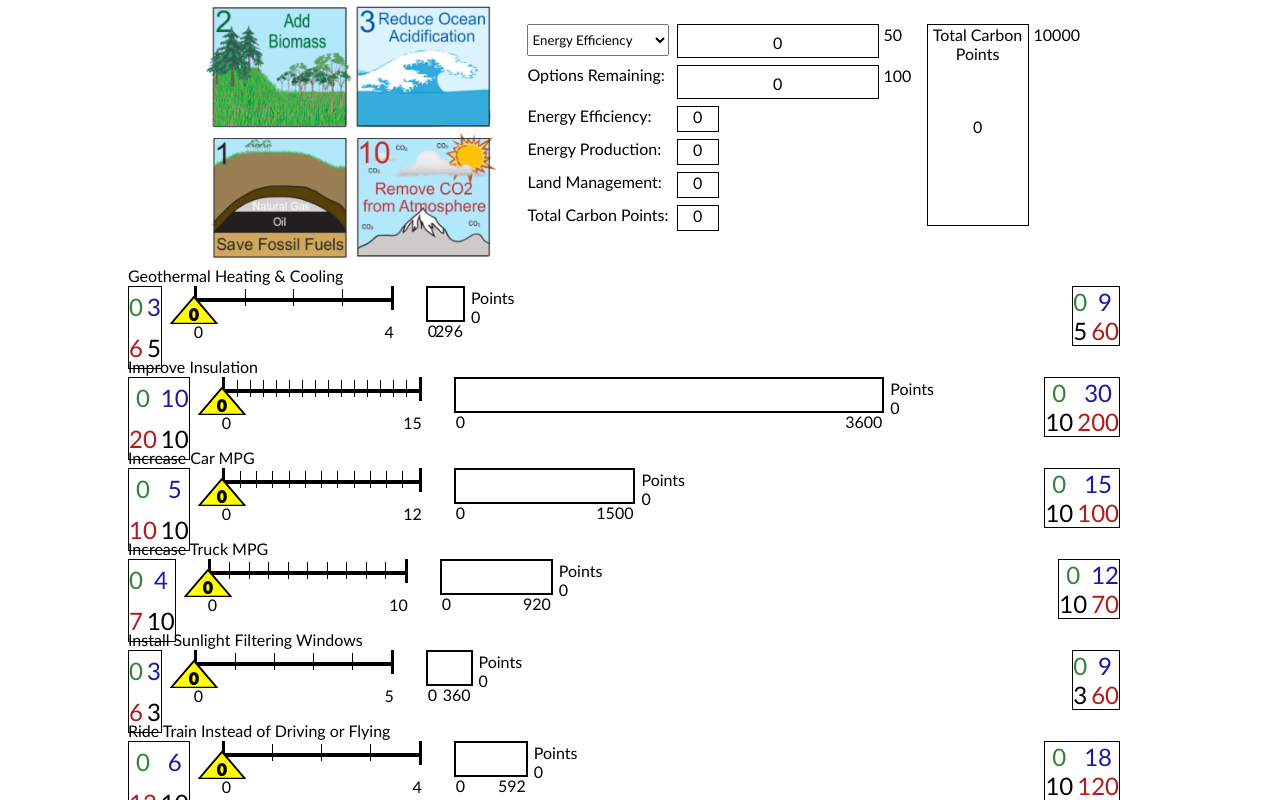
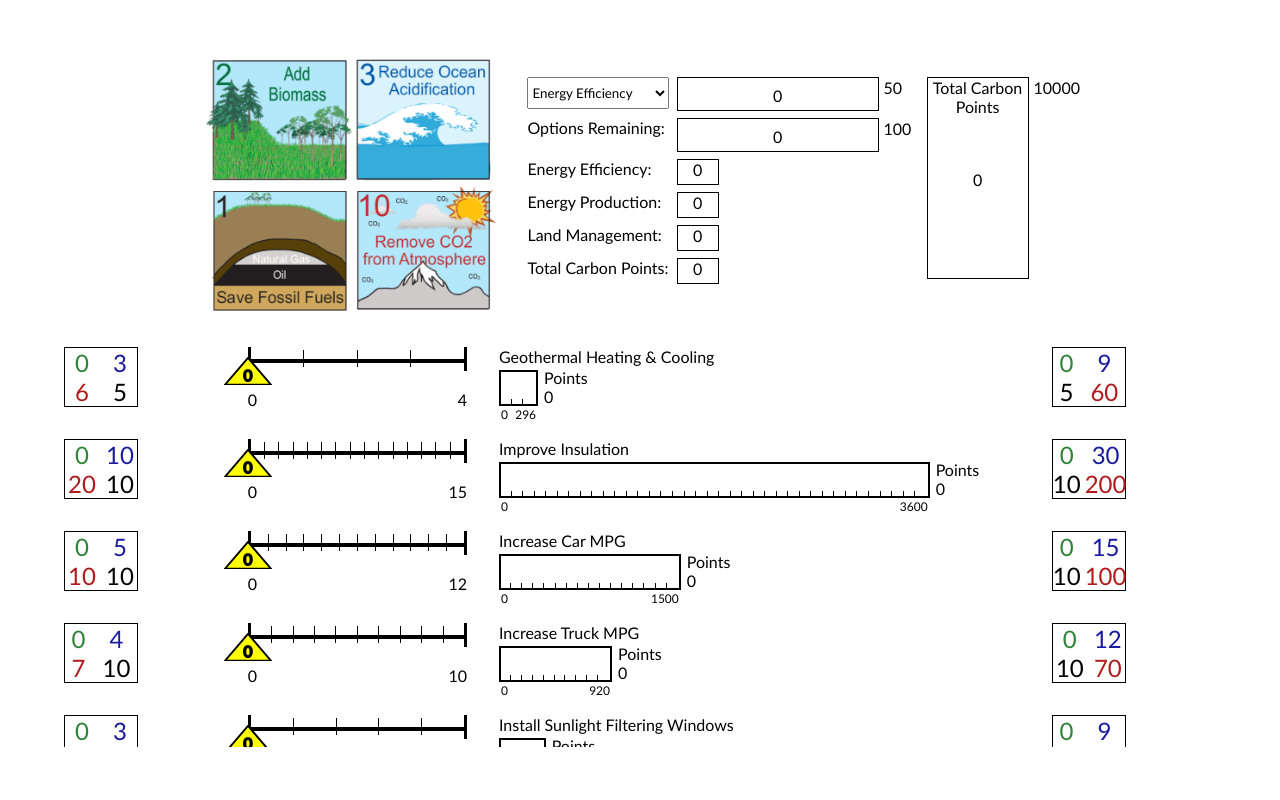
Before and after one commit to ryan-kustaborder/CarbonGame, a React (Create React App) app in the folder carbon-app/: page / in a window 1280 px wide. Shown: the top 800 px of the page. Built offline with nearby package versions, Linux system fonts and the light colour scheme.

Commit message:
Adjusted layout

```diff
--- a/carbon-app/src/App.js
+++ b/carbon-app/src/App.js
@@ -226,7 +226,7 @@ class App extends Component {
                     </div>
                 </div>
 
-                {options}
+                <div id="Options">{options}</div>
             </div>
         );
     }
--- a/carbon-app/src/Option.jsx
+++ b/carbon-app/src/Option.jsx
@@ -4,8 +4,7 @@ import Slider from "./Slider";
 
 export default function Option(props) {
     return (
-        <div className="Option">
-            <label>{props.Option.name}</label>
+        <>
             <div className="Tons">
                 <p className="green">{props.Option.green}</p>
                 <p className="blue">{props.Option.blue}</p>
@@ -26,6 +25,6 @@ export default function Option(props) {
                 <p className="black">{props.Option.black * 1}</p>
                 <p className="red">{props.Option.red * 10}</p>
             </div>
-        </div>
+        </>
     );
 }
--- a/carbon-app/src/PointBar.jsx
+++ b/carbon-app/src/PointBar.jsx
@@ -63,6 +63,8 @@ export default function PointBar(props) {
     }
 
     return (
+        <div>
+            <label>{props.Option.name}</label>
             <div className="PointBar" ref={containerRef}>
                 <div className="green" ref={greenRef}></div>
                 <div className="blue" ref={blueRef}></div>
@@ -73,5 +75,6 @@ export default function PointBar(props) {
                 <p className="max">{max}</p>
                 <p className="value">Points {value}</p>
             </div>
+        </div>
     );
 }
--- a/carbon-app/src/index.scss
+++ b/carbon-app/src/index.scss
@@ -18,6 +18,8 @@
     --small: 16px;
     --medium: 32px;
     --large: 64px;
+
+    --small-type: 12px;
 }
 
 .App {
@@ -33,10 +35,7 @@ select {
 }
 
 .Slider {
-    width: 200px;
-    margin-right: var(--medium);
     position: relative;
-    margin-bottom: var(--large);
 
     & > input {
         width: 100%;
@@ -103,13 +102,13 @@ select {
 
     & > .min {
         position: absolute;
-        bottom: -36px;
+        bottom: -2px;
         left: 0;
     }
 
     & > .max {
         position: absolute;
-        bottom: -36px;
+        bottom: -2px;
         right: 0;
     }
 }
@@ -119,6 +118,7 @@ select {
     border: var(--border-thick);
     display: flex;
     position: relative;
+    margin-top: 4px;
 
     & > .red {
         background-color: var(--red);
@@ -150,56 +150,42 @@ select {
         & > div {
             width: 12px;
             height: 100%;
-            border-left: --border-thin;
+            border-left: var(--border-thin);
         }
     }
 
     & > .min {
         position: absolute;
-        bottom: -20px;
+        bottom: -18px;
         left: 0;
+        font-size: var(--small-type);
     }
 
     & > .max {
         position: absolute;
-        bottom: -20px;
+        bottom: -18px;
         right: 0;
+        font-size: var(--small-type);
     }
 
     & > .value {
         position: absolute;
         right: -56px;
         width: 48px;
+        top: -4px;
     }
 }
 
-.Option {
-    display: flex;
-
-    width: 80%;
-    position: relative;
-    margin-bottom: 8px;
-
-    & > label {
-        position: absolute;
-        top: -20px;
-    }
-
-    & > .Tons,
+.Tons,
 .PPU {
     position: relative;
-        margin-right: 32px;
+    max-width: 72px;
     font-size: 24px;
     border: var(--border-thin);
 
     display: grid;
     grid-template-columns: auto auto;
     column-gap: 4px;
-
-        &.PPU {
-            position: absolute;
-            right: 0;
-        }
 
     & > p {
         text-align: center;
@@ -222,6 +208,15 @@ select {
         color: var(--black);
     }
 }
+
+#Options {
+    width: 90%;
+    max-height: 50vh;
+    display: grid;
+    grid-template-columns: auto auto auto auto;
+    row-gap: var(--medium);
+    column-gap: var(--medium);
+    overflow-y: auto;
 }
 
 .ProgressBar {
@@ -274,7 +269,8 @@ select {
 
 #Top {
     display: flex;
-    margin-bottom: 24px;
+    margin-bottom: var(--medium);
+    max-height: 40vh;
 
     & > #Weights {
         width: 300px;
```
Lines whose indentation alone changed are shown as unchanged.
